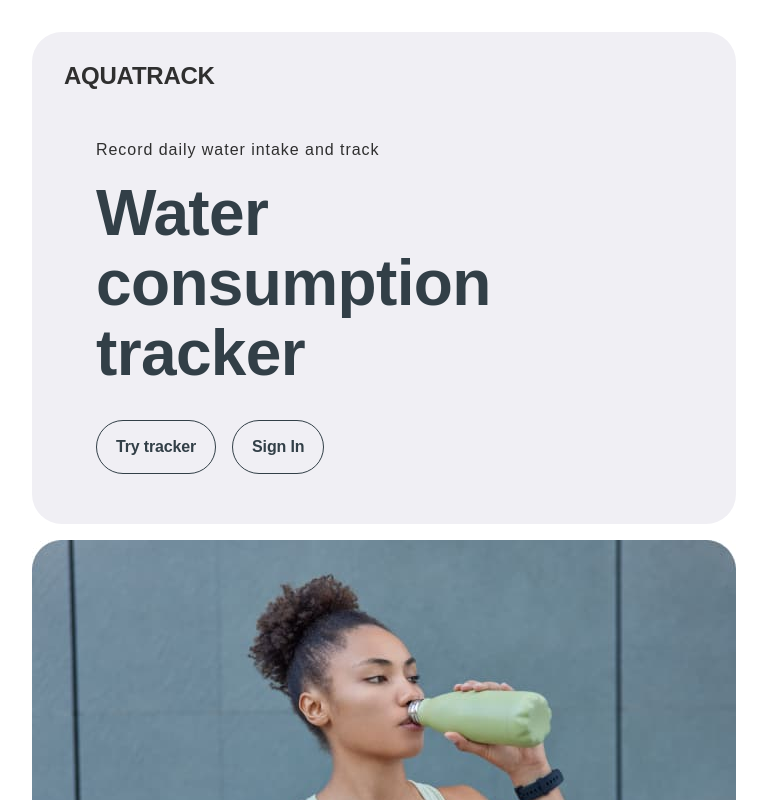
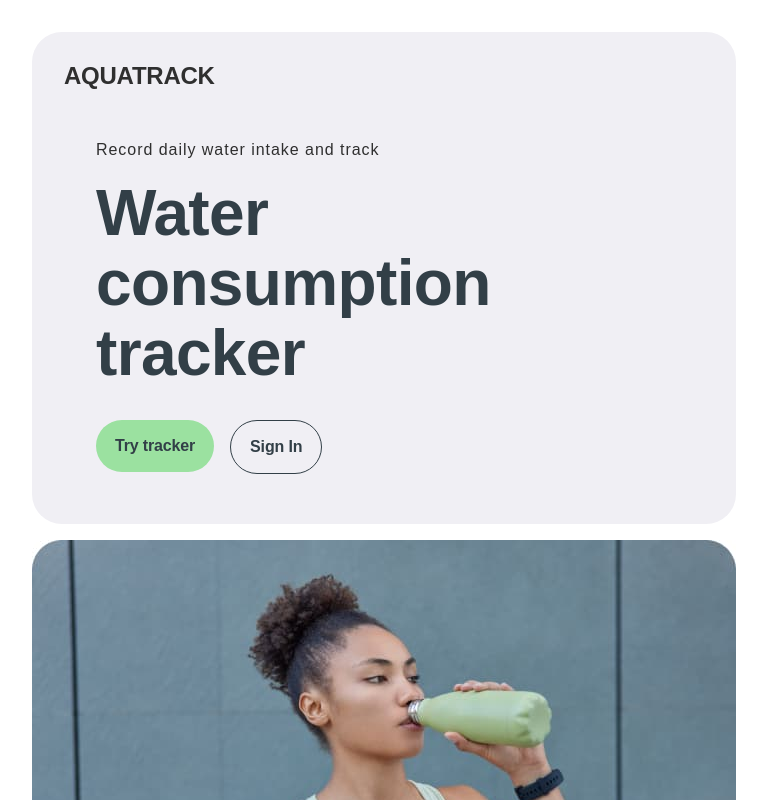
Before and after one commit to YuriiMakoveichuk/final_project_MobileTeam-, a React (Vite) app: page / in a window 1280 px wide. Shown: the top 800 px of the page, without its empty margins (256-1023 px from the left). Built offline with nearby package versions, Linux system fonts and the light colour scheme.

Commit message:
HomePage/fix
fix button hover
fix size benefits

```diff
--- a/src/components/AdvantagesSection/AdvantagesSection.module.css
+++ b/src/components/AdvantagesSection/AdvantagesSection.module.css
@@ -180,3 +180,13 @@
     left: 398px;
   }
 }
+@media only screen and (max-width: 375px) {
+  .TextSection {
+    top: 75%;
+    left: 40%;
+  }
+  .customerSection {
+    top: 50%;
+    left: 3%;
+  }
+}
--- a/src/components/WelcomeSection/WelcomeSection.jsx
+++ b/src/components/WelcomeSection/WelcomeSection.jsx
@@ -17,7 +17,7 @@ function WelcomeSection() {
         <div className={css.buttonGroup}>
           <div className={css.tryTrackerButtonWrapper}>
             <Link to="/signup">
-              <div className={css.Button} tabIndex="0">
+              <div className={css.signupButton} tabIndex="0">
                 <p className={css.buttonText}>Try tracker</p>
               </div>
             </Link>
@@ -25,8 +25,10 @@ function WelcomeSection() {
 
           <div className={css.signInButtonWrapper}>
             <Link to="/signin">
-              <div className={css.Button} tabIndex="0">
-                <p className={css.buttonText}>Sign In</p>
+              <div className={css.signinButton} tabIndex="0">
+                <p className={`${css.buttonText} ${css.btnsignIntext}`}>
+                  Sign In
+                </p>
               </div>
             </Link>
           </div>
--- a/src/components/WelcomeSection/WelcomeSection.module.css
+++ b/src/components/WelcomeSection/WelcomeSection.module.css
@@ -27,21 +27,36 @@
   padding-bottom: 68px;
   padding-top: 74px;
 }
-
-.Button {
+.signinButton {
   padding: 14px 19px;
   border-radius: 30px;
-  border-color: #323f47 1px;
   border: 1px solid #323f47;
-  background-color: #f0eff4;
 }
-.Button:hover {
+.btnsignIntext:hover {
+  color: #87d28d;
+}
+.signinButton:hover {
+  border: 1px solid #87d28d;
+}
+.btnsignIntext:focus {
+  color: #87d28d;
+}
+.signinButton:focus {
+  border: 1px solid #87d28d;
+}
+
+.signupButton {
+  padding: 14px 19px;
+  border-radius: 30px;
   background-color: #9be1a0;
+}
+.signupButton:hover {
+  background-color: #87d28d;
   border: none;
 }
 
-.Button:focus {
-  background-color: #9be1a0;
+.signupButton:focus {
+  background-color: #87d28d;
   border: none;
 }
 
@@ -53,6 +68,7 @@
   text-align: center;
   color: #323f47;
 }
+
 .buttonGroup {
   display: flex;
 }
```
